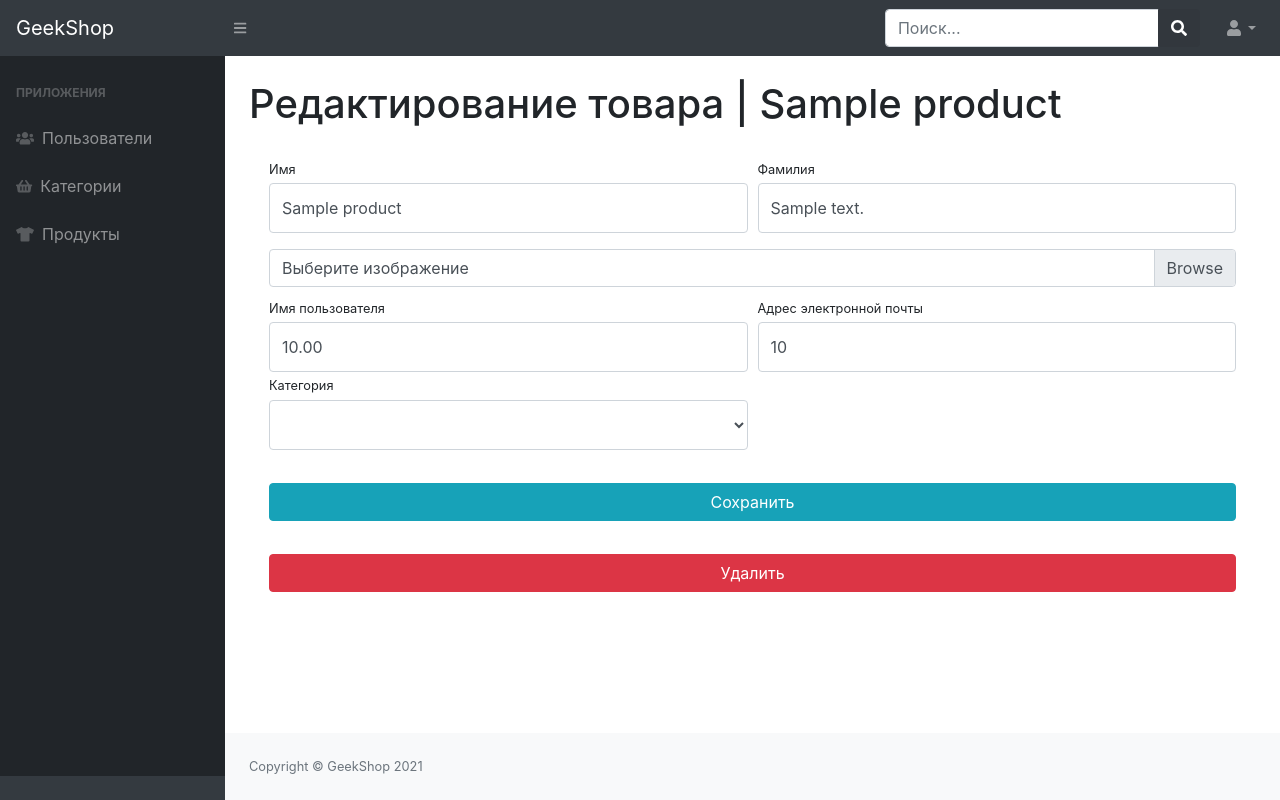
After one commit to tdm-git/dj.begins, a Django app: page /admins/products-update/1 in a window 1280 px wide. The commit adds this page. Run offline with Django 3.2, Linux system fonts and the light colour scheme; a user stored in the database is signed in; tables that the repository leaves empty hold one stand-in row (values such as "Sample post"); lists and menus that the app fills with data are empty; some libraries are stand-ins or nearby versions.

Commit message:
CRUD методы для товара

```diff
--- a/geekshop/admins/forms.py
+++ b/geekshop/admins/forms.py
@@ -27,3 +27,29 @@ class CategoryAdminForm(forms.ModelForm):
     class Meta:
         model = ProductsCategory
         fields = ('name', 'description')
+
+
+class ProductsAdminForm(forms.ModelForm):
+
+    name = forms.CharField(widget=forms.TextInput(attrs={'class': 'form-control py-4', 'placeholder': 'Наименование'}))
+    description = forms.CharField(widget=forms.TextInput(attrs={'class': 'form-control py-4', 'placeholder': 'Описание'}))
+
+    image = forms.ImageField(widget=forms.FileInput(attrs={'class': 'custom-file-input'}), required=False)
+
+    price = forms.IntegerField(widget=forms.NumberInput(attrs={'class': 'form-control py-4', 'placeholder': 'Цена'}))
+    quantity = forms.IntegerField(widget=forms.NumberInput(attrs={'class': 'form-control py-4', 'placeholder': 'Количество'}))
+    # category = forms.ChoiceField(widget=forms.TextInput(attrs={'class': 'form-control py-4', 'placeholder': 'Категория'}))
+    # category = forms.ChoiceField(widget=forms.Select(
+    #     attrs={'class': 'form-control', 'placeholder': 'Service used as base of this service pool'}),
+    #     label='Base service',choices=ProductsCategory.objects.all()
+    #     )
+    category = forms.ChoiceField(widget=forms.Select(attrs={'class':'form-control py-4', 'placeholder':'Категория'}))
+
+    class Meta:
+        model = User
+        fields = ('name', 'image', 'description', 'price', 'quantity', 'category')
+
+    def init(self, *args, **kwargs):
+        super(ProductsAdminForm, self).init(*args, **kwargs)
+        service = ProductsCategory.objects.values_list('id')
+        self.fields['category'].choices = service
--- a/geekshop/admins/templates/admins/admin-products-list.html
+++ b/geekshop/admins/templates/admins/admin-products-list.html
@@ -35,7 +35,7 @@
 
                                 {% for product in products %}
                                     <tr>
-                                        <td><a href="{% url 'admins:admin_category' %}"
+                                        <td><a href="{% url 'admins:admin_products_update' product.id %}"
                                                style="color: dodgerblue">{{ product.name }}</a></td>
                                         <td>{{ product.description }}</td>
                                         <td>{{ product.price }}</td>
@@ -49,8 +49,8 @@
                         </div>
                     </div>
                     <div class="card-footer">
-                        <a href="{% url 'admins:admin_users_create' %}">
-                            <button class="btn btn-success">Создать пользователя</button>
+                        <a href="{% url 'admins:admin_products_create' %}">
+                            <button class="btn btn-success">Создать новый товар</button>
                         </a>
                     </div>
                 </div>
--- /dev/null
+++ b/geekshop/admins/templates/admins/admin-products-update-delete.html
@@ -0,0 +1,74 @@
+{% extends 'admins/base.html' %}
+
+{% block content %}
+    <div id="layoutSidenav_content">
+        <main>
+            <div class="container-fluid">
+                <h1 class="mt-4">Редактирование товара | {{ product_select.name }}</h1>
+                <div class="card-body">
+                    <form action="{% url 'admins:admin_products_update' product_select.id %}" method="post" enctype="multipart/form-data">
+                    {% csrf_token %}
+                    <div class="form-row">
+                        <div class="col-lg-6">
+                            <div class="form-group">
+                                <label class="small mb-1" for="{{ form.name.id_for_label }}">Имя</label>
+                                {{ form.name }}
+                            </div>
+                        </div>
+                        <div class="col-lg-6">
+                            <div class="form-group">
+                                <label class="small mb-1" for="{{ form.description.id_for_label }}">Фамилия</label>
+                                {{ form.description }}
+                            </div>
+                        </div>
+                    </div>
+                    <div class="form-row mb-2">
+                        <div class="col-lg-12">
+                            <div class="custom-file">
+                                {{ form.image }}
+                                <label class="custom-file-label" for="{{ form.image.id_for_label }}">Выберите
+                                    изображение</label>
+                            </div>
+                        </div>
+                    </div>
+                    <div class="form-row">
+                        <div class="col-lg-6">
+                            <label class="small mb-1" for="{{ form.price.id_for_label }}">Имя пользователя</label>
+                            {{ form.price }}
+                        </div>
+                        <div class="col-lg-6">
+                            <label class="small mb-1" for="{{ form.quantity.id_for_label }}">Адрес электронной
+                                почты</label>
+                            {{ form.quantity }}
+                        </div>
+                    </div>
+                    <div class="form-row">
+                    <div class="col-lg-6">
+                        <label class="small mb-1" for="{{ form.category.id_for_label }}">Категория</label>
+                        {{ form.category }}
+                    </div>
+                    </div>
+                    <div class="form-row">
+                        <div class="col-lg-12" style="margin-top: 33px;">
+                            <input class="btn btn-info btn-block" type="submit" value="Сохранить">
+                        </div>
+                    </div>
+                    </form>
+
+                    <div class="row">
+                        <div class="col-lg-12" style="margin-top: 33px;">
+                           <a class="btn btn-danger btn-block" href="{% url 'admins:admin_products_delete' product_select.id %}">Удалить</a>
+                        </div>
+                    </div>
+                </div>
+            </div>
+        </main>
+        <footer class="py-4 bg-light mt-auto">
+            <div class="container-fluid">
+                <div class="d-flex align-items-center justify-content-between small">
+                    <div class="text-muted">Copyright &copy; GeekShop 2021</div>
+                </div>
+            </div>
+        </footer>
+    </div>
+{% endblock %}
--- a/geekshop/admins/urls.py
+++ b/geekshop/admins/urls.py
@@ -5,7 +5,8 @@ from django.urls import path, include
 app_name = 'admins'
 
 from admins.views import index, admin_users, admin_users_create, admin_users_update, admin_users_delete
-from admins.views import admin_category, admin_products, admin_category_create, admin_category_update, admin_category_delete
+from admins.views import admin_category,  admin_category_create, admin_category_update, admin_category_delete
+from admins.views import admin_products, admin_products_create, admin_products_update, admin_products_delete
 
 urlpatterns = [
    path('', index, name='index'),
@@ -18,4 +19,7 @@ urlpatterns = [
    path('category-update/<int:id>', admin_category_update, name='admin_category_update'),
    path('category-delete/<int:id>', admin_category_delete, name='admin_category_delete'),
    path('products/', admin_products, name='admin_products'),
+   path('products-create/', admin_products_create, name='admin_products_create'),
+   path('products-update/<int:id>', admin_products_update, name='admin_products_update'),
+   path('products-delete/<int:id>', admin_products_delete, name='admin_products_delete'),
 ]
--- a/geekshop/admins/views.py
+++ b/geekshop/admins/views.py
@@ -6,7 +6,7 @@ from products.models import ProductsCategory, Products
 from django.contrib.auth.decorators import user_passes_test
 
 # Create your views here.
-from admins.forms import UserAdminRegisterForm, UserAdminProfileForm, CategoryAdminForm
+from admins.forms import UserAdminRegisterForm, UserAdminProfileForm, CategoryAdminForm, ProductsAdminForm
 
 
 def index(request):
@@ -112,3 +112,42 @@ def admin_products(request):
         'products': Products.objects.all(),
     }
     return render(request, 'admins/admin-products-list.html', context)
+
+@user_passes_test(lambda u: u.is_superuser)
+def admin_products_create(request):
+
+    if request.method == 'POST':
+        form = ProductsAdminForm(data=request.POST, files=request.FILES)
+        if form.is_valid():
+            form.save()
+            return HttpResponseRedirect(reverse('admins:admin_products'))
+    else:
+        form = ProductsAdminForm()
+    context = {
+        'title': 'Новый товар',
+        'form': form
+    }
+    return render(request, 'admins/admin-products-create.html', context)
+
+@user_passes_test(lambda u: u.is_superuser)
+def admin_products_update(request, id):
+    product_select = Products.objects.get(id=id)
+    if request.method == 'POST':
+        form = ProductsAdminForm(data=request.POST, instance=product_select, files=request.FILES)
+        if form.is_valid():
+            form.save()
+            return HttpResponseRedirect(reverse('admins:admin_products'))
+    else:
+        form = ProductsAdminForm(instance=product_select)
+    context = {
+        'title': 'Профиль',
+        'product_select': product_select,
+        'form': form
+    }
+    return render(request, 'admins/admin-products-update-delete.html', context)
+
+@user_passes_test(lambda u: u.is_superuser)
+def admin_products_delete(request, id):
+    product_select = Products.objects.get(id=id)
+    product_select.delete()
+    return HttpResponseRedirect(reverse('admins:admin_products'))
```
Also changed, not shown: geekshop/admins/templates/admins/admin-products-create.html (added, +65 -0 lines).
